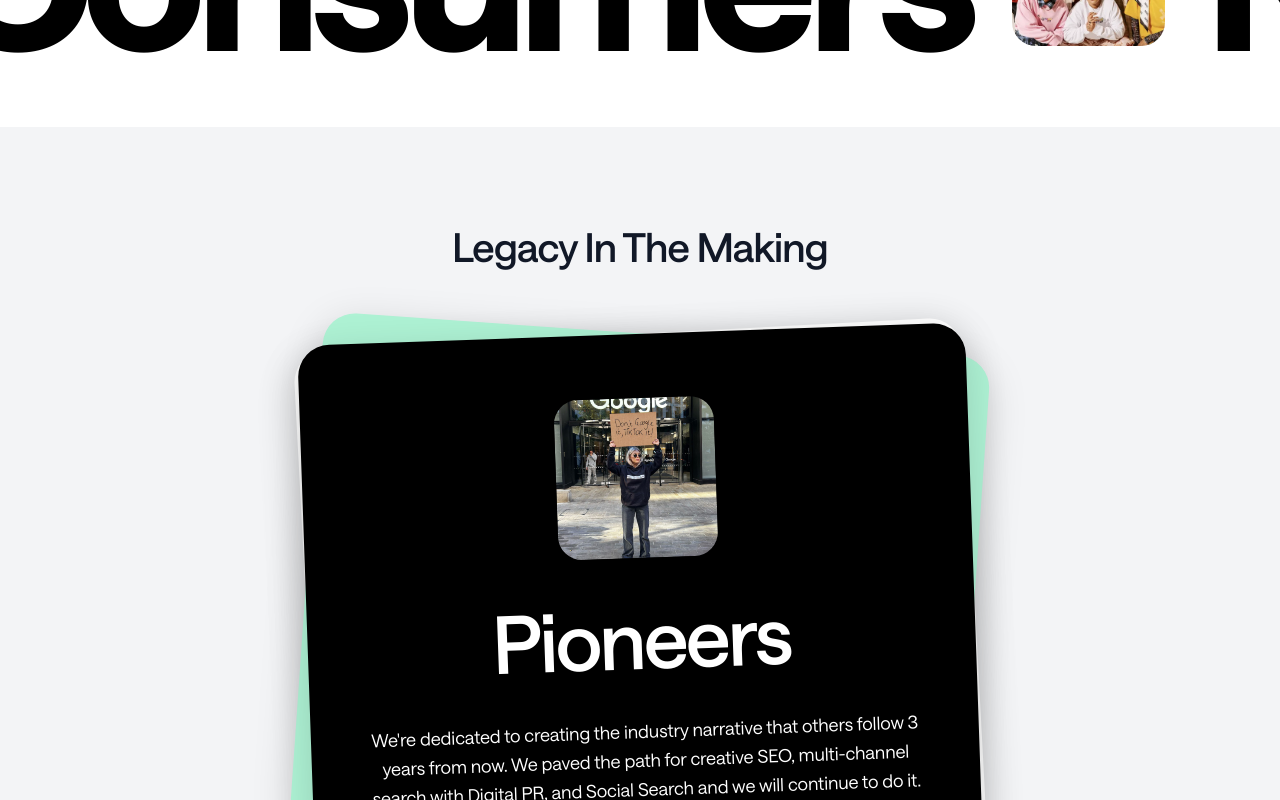
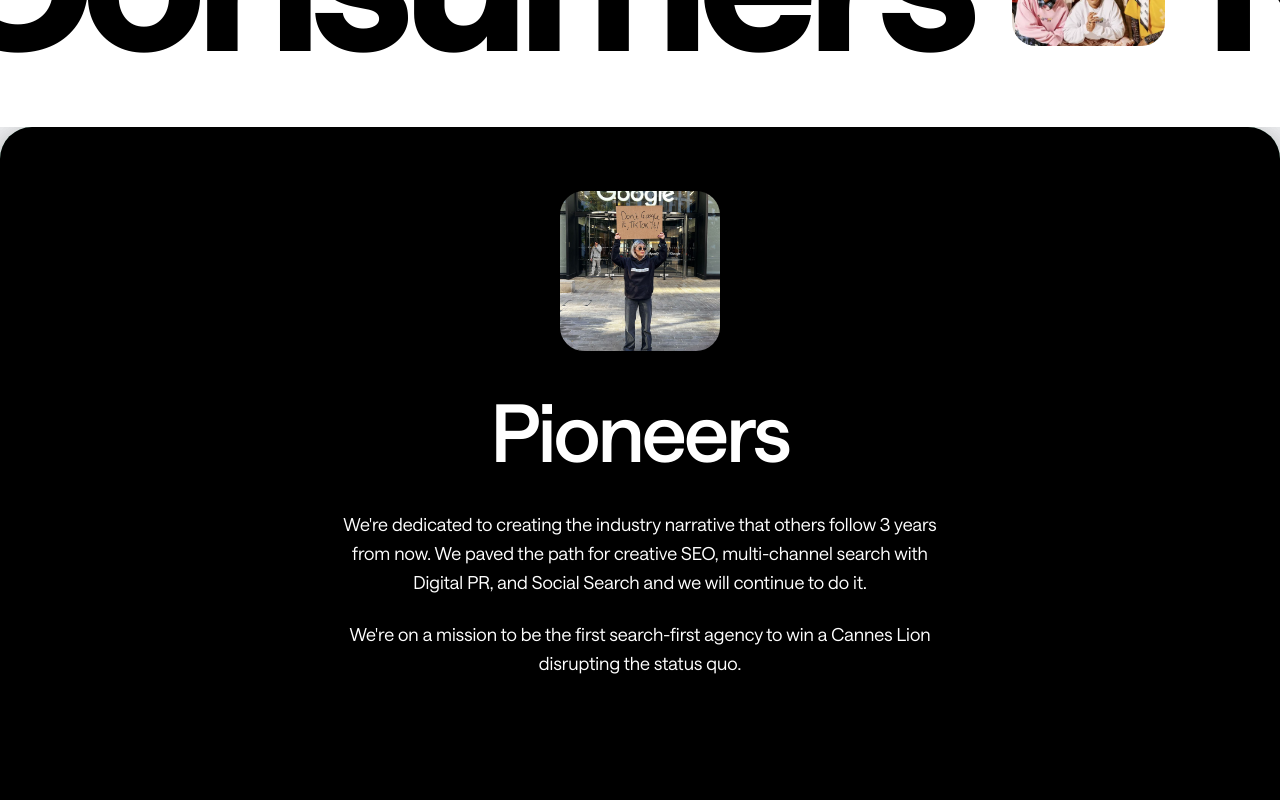
Before and after one commit to Ashiq0101/DeveloperLook-Home-Page-Creation-Task, a React (Vite) app: page / in a window 1280 px wide. Shown: the part 9460-10260 px from the top of the page. Built offline with nearby package versions, Linux system fonts and the light colour scheme; grey boxes are pictures that could not be loaded.

Commit message:
Enable horizontal swiping for Pioneers and WhatsNew sections on mobile

```diff
--- a/src/components/Pioneers.css
+++ b/src/components/Pioneers.css
@@ -24,16 +24,50 @@
 }
 
 .pioneers-cards-wrapper {
-    position: relative;
+    display: flex;
+    overflow-x: auto;
+    scroll-snap-type: x mandatory;
     width: 100%;
-    max-width: 700px;
-    margin: 0 auto;
+    max-width: 100vw;
     padding: 0 1rem;
-    height: 520px; /* match min-height to reserve space */
+    gap: 1rem;
+    height: auto;
+    padding-bottom: 2rem;
+    scrollbar-width: none;
+    -webkit-overflow-scrolling: touch;
+}
+
+.pioneers-cards-wrapper::-webkit-scrollbar {
+    display: none;
 }
 
 .pioneers-cards-stack {
+    display: flex;
+    gap: 1rem;
+    width: max-content;
+    height: auto;
+}
+
+.pioneers-card-wrapper-item {
     position: relative;
+    flex: 0 0 calc(100vw - 3rem);
+    scroll-snap-align: center;
+    height: auto;
+    transform: none !important;
+}
+
+@media (min-width: 768px) {
+    .pioneers-cards-wrapper {
+        display: block;
+        overflow-x: visible;
+        max-width: 700px;
+        margin: 0 auto;
+        height: 520px;
+        padding-bottom: 0;
+    }
+
+    .pioneers-cards-stack {
+        display: block;
         width: 100%;
         height: 100%;
     }
@@ -48,6 +82,9 @@
         align-items: center;
         justify-content: center;
         transform-origin: center center;
+        flex: none;
+        /* The transform will be applied inline by React */
+    }
 }
 
 /* Base style for the card inside slide */
--- a/src/components/Pioneers.jsx
+++ b/src/components/Pioneers.jsx
@@ -43,7 +43,9 @@ function Pioneers() {
     ];
 
     useEffect(() => {
-        let ctx = gsap.context(() => {
+        let mm = gsap.matchMedia();
+
+        mm.add("(min-width: 768px)", () => {
             const cardElements = gsap.utils.toArray('.pioneers-card-wrapper-item');
 
             const tl = gsap.timeline({
@@ -78,9 +80,12 @@ function Pioneers() {
             // Add a small pause at the end
             tl.to({}, {duration: 0.2});
 
-        }, sectionRef);
+            return () => {
+                if (tl) tl.kill();
+            };
+        });
 
-        return () => ctx.revert();
+        return () => mm.revert();
     }, []);
 
     return (
--- a/src/components/WhatsNew.css
+++ b/src/components/WhatsNew.css
@@ -90,14 +90,26 @@
 }
 
 .whats-new-grid {
-    display: grid;
-    grid-template-columns: 1fr;
-    gap: 2rem;
+    display: flex;
+    overflow-x: auto;
+    scroll-snap-type: x mandatory;
+    gap: 1rem;
+    padding-bottom: 1.5rem;
+    scrollbar-width: none;
+    -webkit-overflow-scrolling: touch;
+}
+
+.whats-new-grid::-webkit-scrollbar {
+    display: none;
 }
 
 @media (min-width: 768px) {
     .whats-new-grid {
+        display: grid;
         grid-template-columns: repeat(2, 1fr);
+        overflow-x: visible;
+        scroll-snap-type: none;
+        gap: 2rem;
     }
 }
 
@@ -112,6 +124,15 @@
     flex-direction: column;
     text-decoration: none;
     color: inherit;
+    flex: 0 0 85%;
+    scroll-snap-align: start;
+}
+
+@media (min-width: 768px) {
+    .news-card {
+        flex: auto;
+        scroll-snap-align: none;
+    }
 }
 
 .news-image-container {
```
Lines whose indentation alone changed are shown as unchanged.
